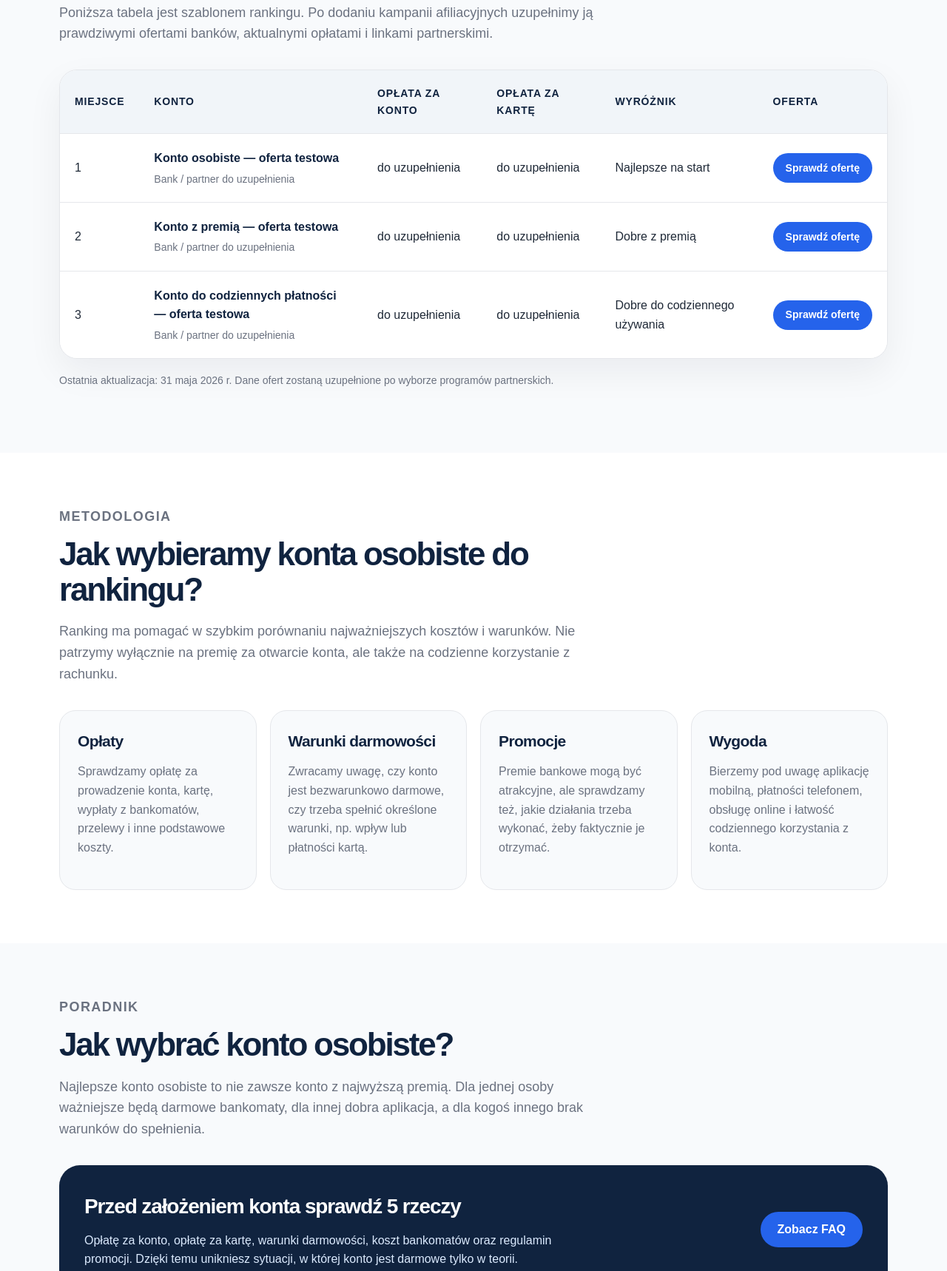
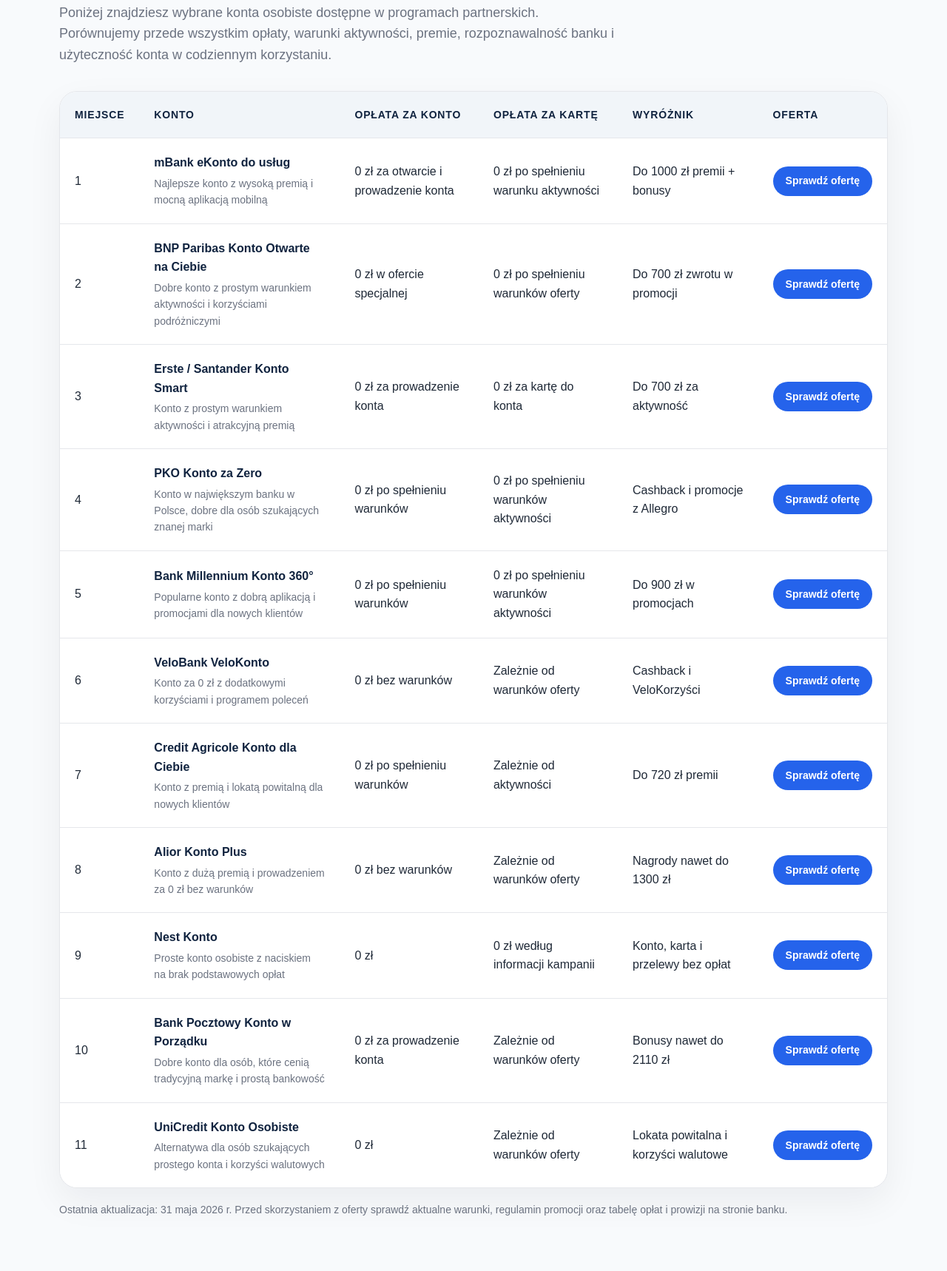
Before and after one commit to HinaruPL/wybieramfinanse, a plain HTML site: page rankingi/konta-osobiste/index.html in a window 1280 px wide. Shown: the part 930-2648 px from the top of the page at 74% size. Drawn offline with Linux system fonts and the light colour scheme.

Commit message:
Update index.html

```diff
--- a/rankingi/konta-osobiste/index.html
+++ b/rankingi/konta-osobiste/index.html
@@ -65,9 +65,9 @@
       <div class="container">
         <div class="section-heading">
           <p class="eyebrow">Porównanie ofert</p>
-          <h2>Najlepsze konta osobiste — wersja robocza</h2>
+          <h2>Najlepsze konta osobiste — porównanie ofert</h2>
 <p>
-            Poniższa tabela jest szablonem rankingu. Po dodaniu kampanii afiliacyjnych uzupełnimy ją prawdziwymi ofertami banków, aktualnymi opłatami i linkami partnerskimi.
+  Poniżej znajdziesz wybrane konta osobiste dostępne w programach partnerskich. Porównujemy przede wszystkim opłaty, warunki aktywności, premie, rozpoznawalność banku i użyteczność konta w codziennym korzystaniu.
 </p>
         </div>
 
@@ -82,47 +82,158 @@
                 <th>Wyróżnik</th>
                 <th>Oferta</th>
               </tr>
-            </thead>
-            <tbody>
+            </thead><tbody>
   <tr>
     <td data-label="Miejsce">1</td>
     <td data-label="Konto">
-                  <strong>Konto osobiste — oferta testowa</strong>
-                  <span>Bank / partner do uzupełnienia</span>
+      <strong>mBank eKonto do usług</strong>
+      <span>Najlepsze konto z wysoką premią i mocną aplikacją mobilną</span>
     </td>
-                <td data-label="Opłata za konto">do uzupełnienia</td>
-                <td data-label="Opłata za kartę">do uzupełnienia</td>
-                <td data-label="Wyróżnik">Najlepsze na start</td>
+    <td data-label="Opłata za konto">0 zł za otwarcie i prowadzenie konta</td>
+    <td data-label="Opłata za kartę">0 zł po spełnieniu warunku aktywności</td>
+    <td data-label="Wyróżnik">Do 1000 zł premii + bonusy</td>
     <td data-label="Oferta">
-                  <a href="#" class="btn primary small">Sprawdź ofertę</a>
+      <a href="https://tmlead.pl/redirect/60912_3114" class="btn primary small" rel="sponsored nofollow" target="_blank">Sprawdź ofertę</a>
     </td>
   </tr>
 
   <tr>
     <td data-label="Miejsce">2</td>
     <td data-label="Konto">
-                  <strong>Konto z premią — oferta testowa</strong>
-                  <span>Bank / partner do uzupełnienia</span>
+      <strong>BNP Paribas Konto Otwarte na Ciebie</strong>
+      <span>Dobre konto z prostym warunkiem aktywności i korzyściami podróżniczymi</span>
     </td>
-                <td data-label="Opłata za konto">do uzupełnienia</td>
-                <td data-label="Opłata za kartę">do uzupełnienia</td>
-                <td data-label="Wyróżnik">Dobre z premią</td>
+    <td data-label="Opłata za konto">0 zł w ofercie specjalnej</td>
+    <td data-label="Opłata za kartę">0 zł po spełnieniu warunków oferty</td>
+    <td data-label="Wyróżnik">Do 700 zł zwrotu w promocji</td>
     <td data-label="Oferta">
-                  <a href="#" class="btn primary small">Sprawdź ofertę</a>
+      <a href="https://wybieramfinanse.ebrokerpartner.pl/short/5opq0" class="btn primary small" rel="sponsored nofollow" target="_blank">Sprawdź ofertę</a>
     </td>
   </tr>
 
   <tr>
     <td data-label="Miejsce">3</td>
     <td data-label="Konto">
-                  <strong>Konto do codziennych płatności — oferta testowa</strong>
-                  <span>Bank / partner do uzupełnienia</span>
+      <strong>Erste / Santander Konto Smart</strong>
+      <span>Konto z prostym warunkiem aktywności i atrakcyjną premią</span>
     </td>
-                <td data-label="Opłata za konto">do uzupełnienia</td>
-                <td data-label="Opłata za kartę">do uzupełnienia</td>
-                <td data-label="Wyróżnik">Dobre do codziennego używania</td>
+    <td data-label="Opłata za konto">0 zł za prowadzenie konta</td>
+    <td data-label="Opłata za kartę">0 zł za kartę do konta</td>
+    <td data-label="Wyróżnik">Do 700 zł za aktywność</td>
     <td data-label="Oferta">
-                  <a href="#" class="btn primary small">Sprawdź ofertę</a>
+      <a href="https://wybieramfinanse.ebrokerpartner.pl/short/5opp2" class="btn primary small" rel="sponsored nofollow" target="_blank">Sprawdź ofertę</a>
+    </td>
+  </tr>
+
+  <tr>
+    <td data-label="Miejsce">4</td>
+    <td data-label="Konto">
+      <strong>PKO Konto za Zero</strong>
+      <span>Konto w największym banku w Polsce, dobre dla osób szukających znanej marki</span>
+    </td>
+    <td data-label="Opłata za konto">0 zł po spełnieniu warunków</td>
+    <td data-label="Opłata za kartę">0 zł po spełnieniu warunków aktywności</td>
+    <td data-label="Wyróżnik">Cashback i promocje z Allegro</td>
+    <td data-label="Oferta">
+      <a href="https://tmlead.pl/redirect/60912_3123" class="btn primary small" rel="sponsored nofollow" target="_blank">Sprawdź ofertę</a>
+    </td>
+  </tr>
+
+  <tr>
+    <td data-label="Miejsce">5</td>
+    <td data-label="Konto">
+      <strong>Bank Millennium Konto 360°</strong>
+      <span>Popularne konto z dobrą aplikacją i promocjami dla nowych klientów</span>
+    </td>
+    <td data-label="Opłata za konto">0 zł po spełnieniu warunków</td>
+    <td data-label="Opłata za kartę">0 zł po spełnieniu warunków aktywności</td>
+    <td data-label="Wyróżnik">Do 900 zł w promocjach</td>
+    <td data-label="Oferta">
+      <a href="https://tmlead.pl/redirect/60912_2402" class="btn primary small" rel="sponsored nofollow" target="_blank">Sprawdź ofertę</a>
+    </td>
+  </tr>
+
+  <tr>
+    <td data-label="Miejsce">6</td>
+    <td data-label="Konto">
+      <strong>VeloBank VeloKonto</strong>
+      <span>Konto za 0 zł z dodatkowymi korzyściami i programem poleceń</span>
+    </td>
+    <td data-label="Opłata za konto">0 zł bez warunków</td>
+    <td data-label="Opłata za kartę">Zależnie od warunków oferty</td>
+    <td data-label="Wyróżnik">Cashback i VeloKorzyści</td>
+    <td data-label="Oferta">
+      <a href="https://tmlead.pl/redirect/60912_2654" class="btn primary small" rel="sponsored nofollow" target="_blank">Sprawdź ofertę</a>
+    </td>
+  </tr>
+
+  <tr>
+    <td data-label="Miejsce">7</td>
+    <td data-label="Konto">
+      <strong>Credit Agricole Konto dla Ciebie</strong>
+      <span>Konto z premią i lokatą powitalną dla nowych klientów</span>
+    </td>
+    <td data-label="Opłata za konto">0 zł po spełnieniu warunków</td>
+    <td data-label="Opłata za kartę">Zależnie od aktywności</td>
+    <td data-label="Wyróżnik">Do 720 zł premii</td>
+    <td data-label="Oferta">
+      <a href="https://wybieramfinanse.produktyfinansowe.pl/e/lead/1362?source=lt" class="btn primary small" rel="sponsored nofollow" target="_blank">Sprawdź ofertę</a>
+    </td>
+  </tr>
+
+  <tr>
+    <td data-label="Miejsce">8</td>
+    <td data-label="Konto">
+      <strong>Alior Konto Plus</strong>
+      <span>Konto z dużą premią i prowadzeniem za 0 zł bez warunków</span>
+    </td>
+    <td data-label="Opłata za konto">0 zł bez warunków</td>
+    <td data-label="Opłata za kartę">Zależnie od warunków oferty</td>
+    <td data-label="Wyróżnik">Nagrody nawet do 1300 zł</td>
+    <td data-label="Oferta">
+      <a href="https://wybieramfinanse.ebrokerpartner.pl/short/5opq2" class="btn primary small" rel="sponsored nofollow" target="_blank">Sprawdź ofertę</a>
+    </td>
+  </tr>
+
+  <tr>
+    <td data-label="Miejsce">9</td>
+    <td data-label="Konto">
+      <strong>Nest Konto</strong>
+      <span>Proste konto osobiste z naciskiem na brak podstawowych opłat</span>
+    </td>
+    <td data-label="Opłata za konto">0 zł</td>
+    <td data-label="Opłata za kartę">0 zł według informacji kampanii</td>
+    <td data-label="Wyróżnik">Konto, karta i przelewy bez opłat</td>
+    <td data-label="Oferta">
+      <a href="https://tmlead.pl/redirect/60912_2353" class="btn primary small" rel="sponsored nofollow" target="_blank">Sprawdź ofertę</a>
+    </td>
+  </tr>
+
+  <tr>
+    <td data-label="Miejsce">10</td>
+    <td data-label="Konto">
+      <strong>Bank Pocztowy Konto w Porządku</strong>
+      <span>Dobre konto dla osób, które cenią tradycyjną markę i prostą bankowość</span>
+    </td>
+    <td data-label="Opłata za konto">0 zł za prowadzenie konta</td>
+    <td data-label="Opłata za kartę">Zależnie od warunków oferty</td>
+    <td data-label="Wyróżnik">Bonusy nawet do 2110 zł</td>
+    <td data-label="Oferta">
+      <a href="https://tmlead.pl/redirect/60912_3070" class="btn primary small" rel="sponsored nofollow" target="_blank">Sprawdź ofertę</a>
+    </td>
+  </tr>
+
+  <tr>
+    <td data-label="Miejsce">11</td>
+    <td data-label="Konto">
+      <strong>UniCredit Konto Osobiste</strong>
+      <span>Alternatywa dla osób szukających prostego konta i korzyści walutowych</span>
+    </td>
+    <td data-label="Opłata za konto">0 zł</td>
+    <td data-label="Opłata za kartę">Zależnie od warunków oferty</td>
+    <td data-label="Wyróżnik">Lokata powitalna i korzyści walutowe</td>
+    <td data-label="Oferta">
+      <a href="https://wybieramfinanse.ebrokerpartner.pl/short/5oppw" class="btn primary small" rel="sponsored nofollow" target="_blank">Sprawdź ofertę</a>
     </td>
   </tr>
 </tbody>
@@ -130,7 +241,7 @@
         </div>
 
         <p class="updated-note">
-          Ostatnia aktualizacja: 31 maja 2026 r. Dane ofert zostaną uzupełnione po wyborze programów partnerskich.
+  Ostatnia aktualizacja: 31 maja 2026 r. Przed skorzystaniem z oferty sprawdź aktualne warunki, regulamin promocji oraz tabelę opłat i prowizji na stronie banku.
 </p>
       </div>
     </section>
```
Lines whose indentation alone changed are shown as unchanged.
